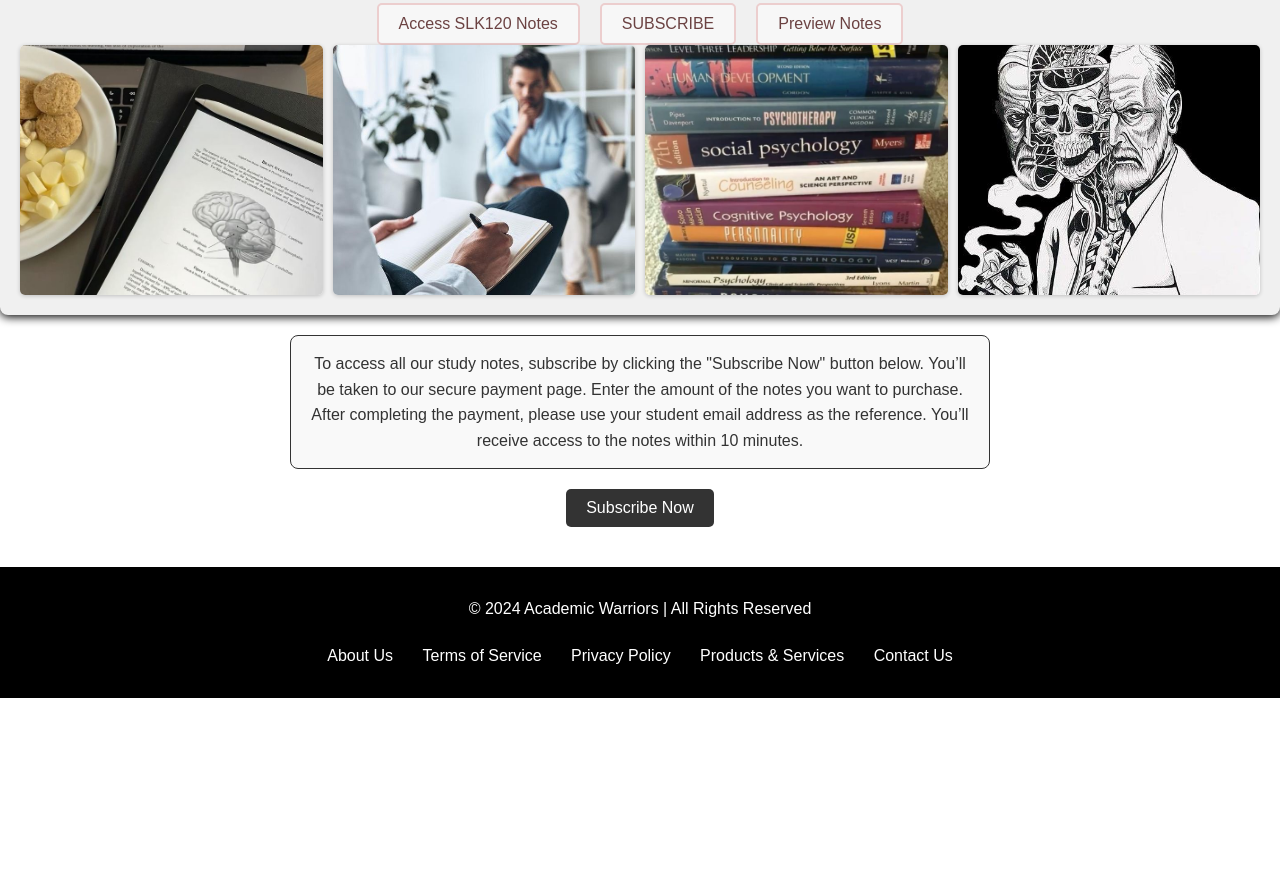
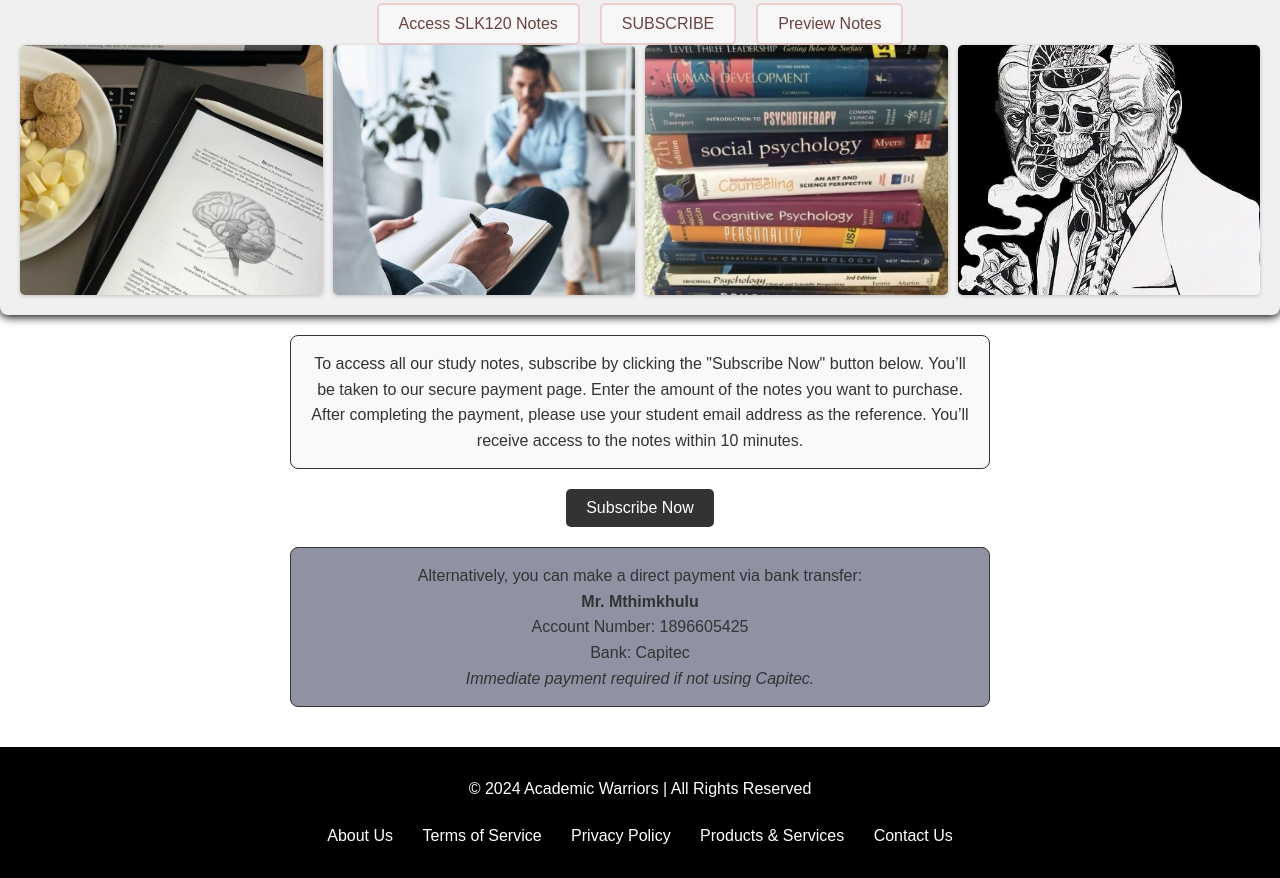
Before and after one commit to MrDMMthimkhulu/Study-Notes, a plain HTML site: page index.html in a window 1280 px wide. Shown: the part 3976-4854 px from the top of the page. Before the commit the page ends 4674 px from the top, so only its background shows below. Drawn offline with Linux system fonts and the light colour scheme; a script that the page names is missing.

Commit message:
index.html

```diff
--- a/index.html
+++ b/index.html
@@ -617,6 +617,27 @@ PAD122 is a foundational module that offers students a comprehensive understandi
             >Subscribe Now</a
         >
 
+<!-- Alternative Payment Method -->
+<div
+     id="alternative-payment"
+    class="payment-instructions"
+    style="
+        text-align: center;
+        margin: 20px auto;
+        padding: 15px;
+        border: 1px solid #333;
+        border-radius: 8px;
+        background-color: #8e92a3;
+    ">
+    <p>
+        Alternatively, you can make a direct payment via bank transfer:
+    </p>
+    <p><strong>Mr. Mthimkhulu</strong></p>
+    <p>Account Number: 1896605425</p>
+    <p>Bank: Capitec</p>
+    <p><em>Immediate payment required if not using Capitec.</em></p>
+</div>
+
         <footer>
             <p>&copy; 2024 Academic Warriors | All Rights Reserved</p>
 
```
